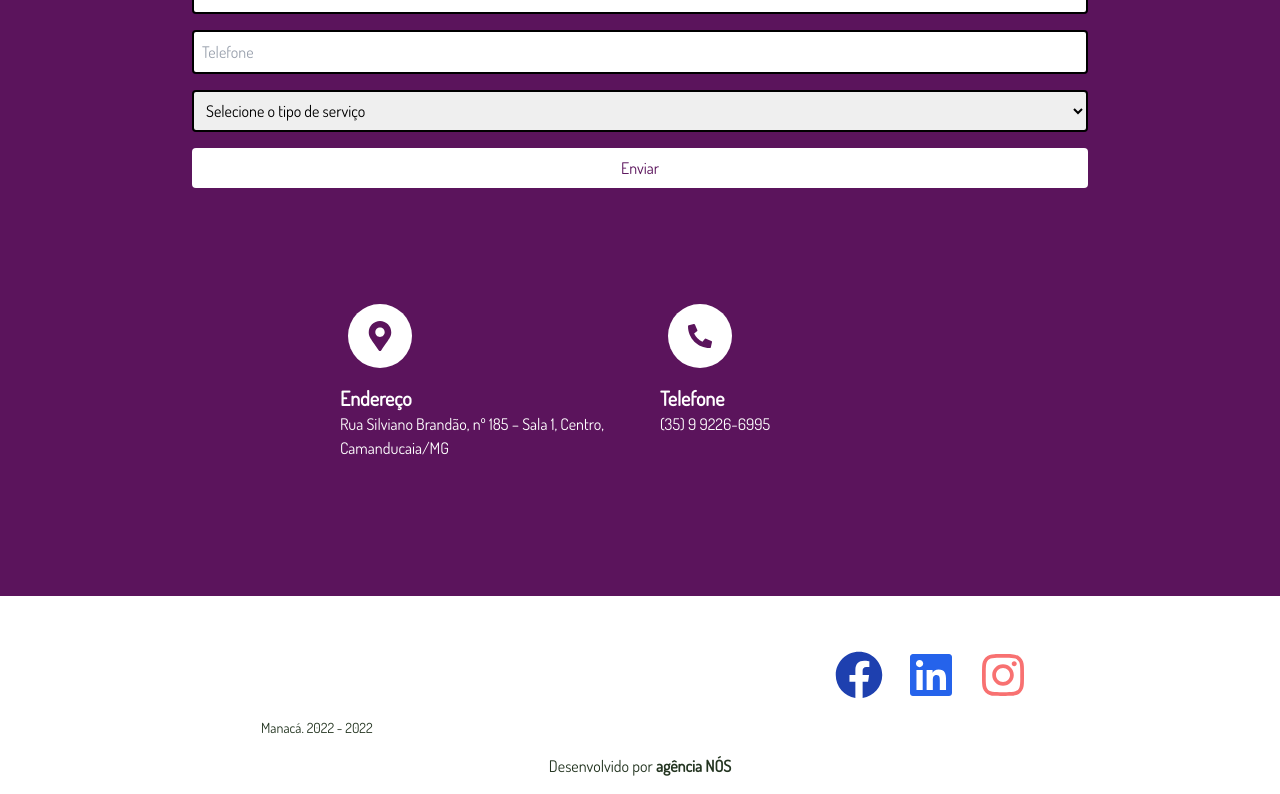
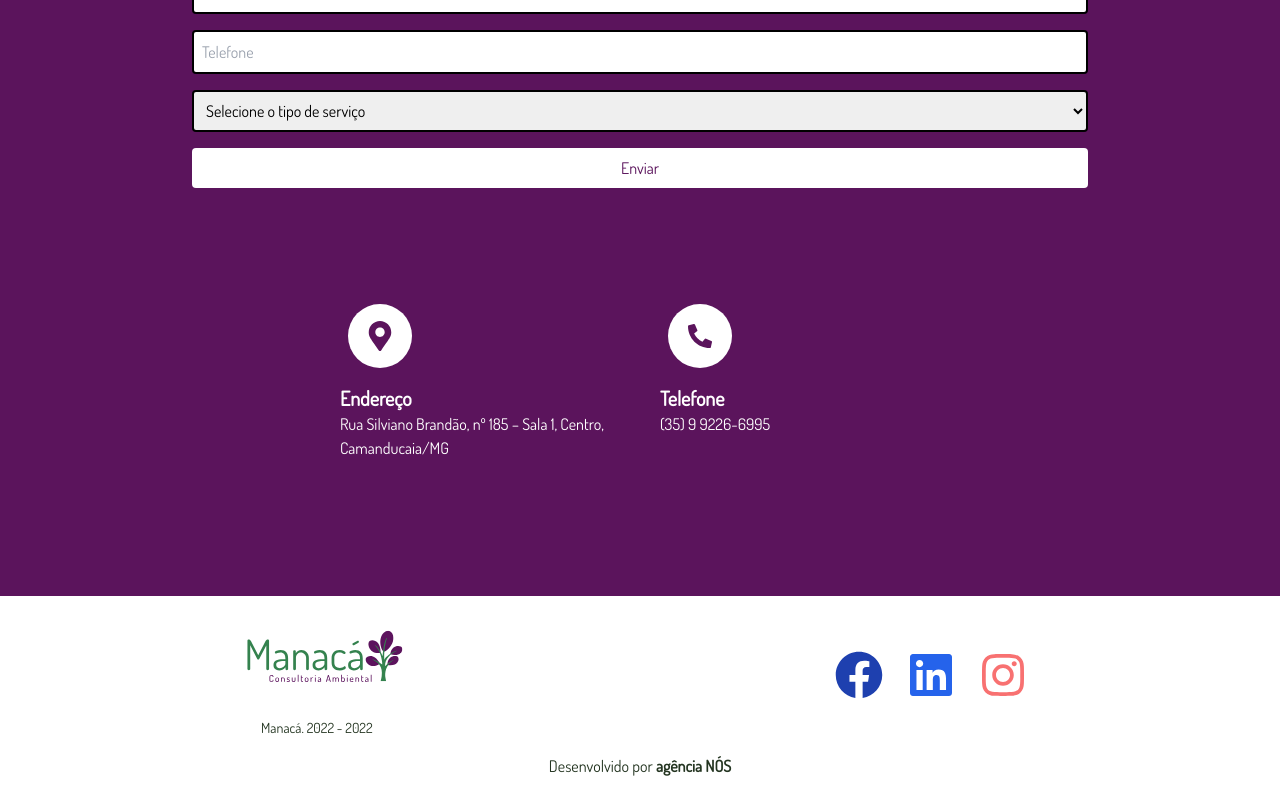
Before and after one commit to agenciaNOS/manaca-website, a Next.js app: page / in a window 1280 px wide. Shown: the part 4768-5562 px from the top of the page. Built offline with nearby package versions, Linux system fonts and the light colour scheme.

Commit message:
ci/cd: fix issues

```diff
--- a/components/DrawerMenu.jsx
+++ b/components/DrawerMenu.jsx
@@ -1,6 +1,7 @@
 import React, { useState } from 'react';
+import ctaItems from '../content/cta';
 import Image from 'next/image'
-import ctaItems from '../content/cta';
+import { FaWindowClose, FaBars } from 'react-icons/fa';
 
 export default function DrawerMenu() {
   const [hideDrawerMenu, setHideDrawerMenu] = useState(true);
--- a/components/Footer.jsx
+++ b/components/Footer.jsx
@@ -2,7 +2,7 @@ import React from 'react';
 import Image from 'next/image';
 import externalLinkProps from '../utils/external-link-props';
 import { FaFacebook, FaLinkedin, FaInstagram } from 'react-icons/fa';
-import { logo } from '../content/logo';
+import { logoDefault } from '../content/logo';
 
 export default function Footer() {
   const developedByLink = (
@@ -15,8 +15,8 @@ export default function Footer() {
     <footer className="flex flex-col items-center p-4">
       <div className="flex justify-around w-[100%] items-center">
         <span className="max-w-[180px]">
-          <Image src={logo.src}
-            alt={logo.alt}
+          <Image src={logoDefault.src}
+            alt={logoDefault.alt}
             width={180}
             height="100%"
             objectFit="cover"
--- a/components/Header.jsx
+++ b/components/Header.jsx
@@ -4,7 +4,7 @@ import DrawerMenu from './DrawerMenu';
 import IconCTA from './IconCTA';
 import Image from 'next/image'
 import useDevice from '../hooks/use-device';
-import { logo } from '../content/logo';
+import { logoWhite } from '../content/logo';
 
 export default function Header() {
   const device = useDevice();
@@ -26,8 +26,8 @@ export default function Header() {
   return (
     <nav className='flex items-center flex-wrap p-1 justify-between bg-manaca top-0 z-50'>
       <a className='inline-flex items-center'>
-        <Image src={logo.src}
-          alt={logo.alt}
+        <Image src={logoWhite.src}
+          alt={logoWhite.alt}
           width={180}
           height="100%"
           objectFit="cover"
--- a/content/logo.js
+++ b/content/logo.js
@@ -1,4 +1,9 @@
-export const logo = {
+export const logoWhite = {
   alt: 'Manacá',
   src: '/manaca-logo-white.svg',
 };
+
+export const logoDefault = {
+  alt: 'Manacá',
+  src: '/manaca-logo.svg',
+};
```
Also changed, not shown: 1 other file (tests, documents, lock files or other folders).
